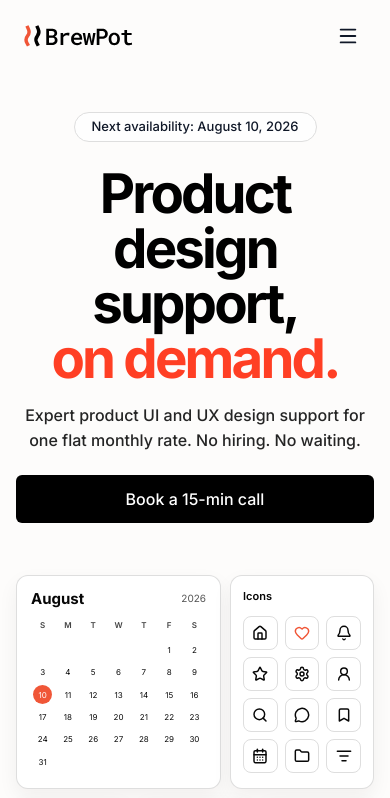
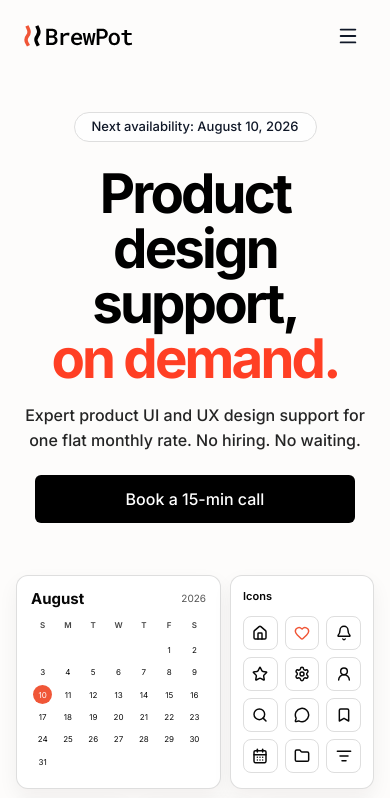
Before and after one commit to yatingzhaoo/BrewPot, a React (Vite) app: page / in a window 390 px wide. Shown: the top 798 px of the page. Built offline with nearby package versions, Linux system fonts and the light colour scheme.

Commit message:
Narrow mobile hero CTA

```diff
--- a/src/index.css
+++ b/src/index.css
@@ -589,7 +589,7 @@ body {
   .desk-object { display: none; }
   .hero-copy h1 { margin-top: 24px; font-size: clamp(48px, 14vw, 68px); }
   .hero-copy p { max-width: 540px; font-size: 16px; }
-  .hero-cta { width: 100%; max-width: 360px; }
+  .hero-cta { width: 100%; max-width: 320px; }
   .result-showcase {
     left: auto;
     display: grid;
```
